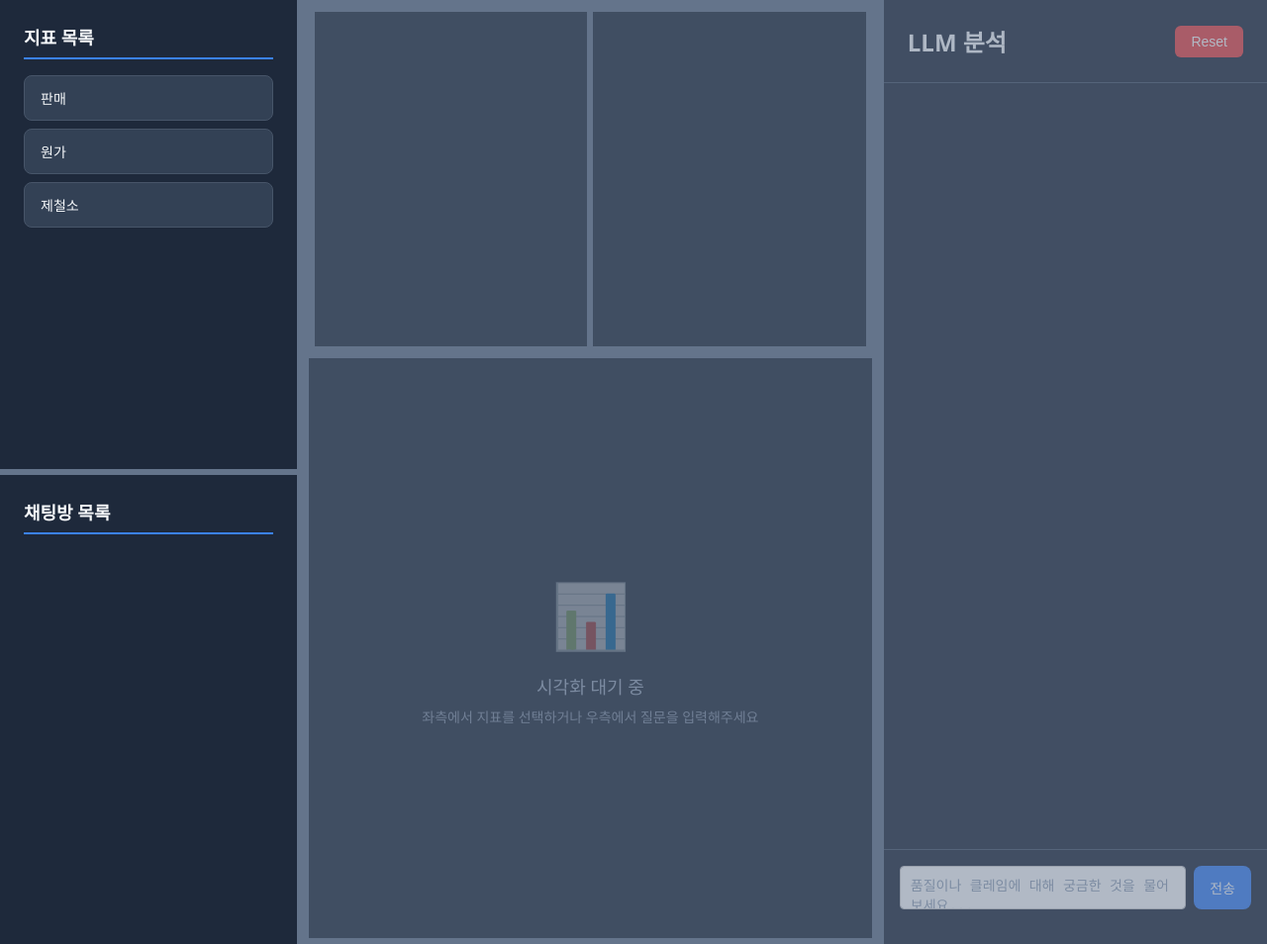
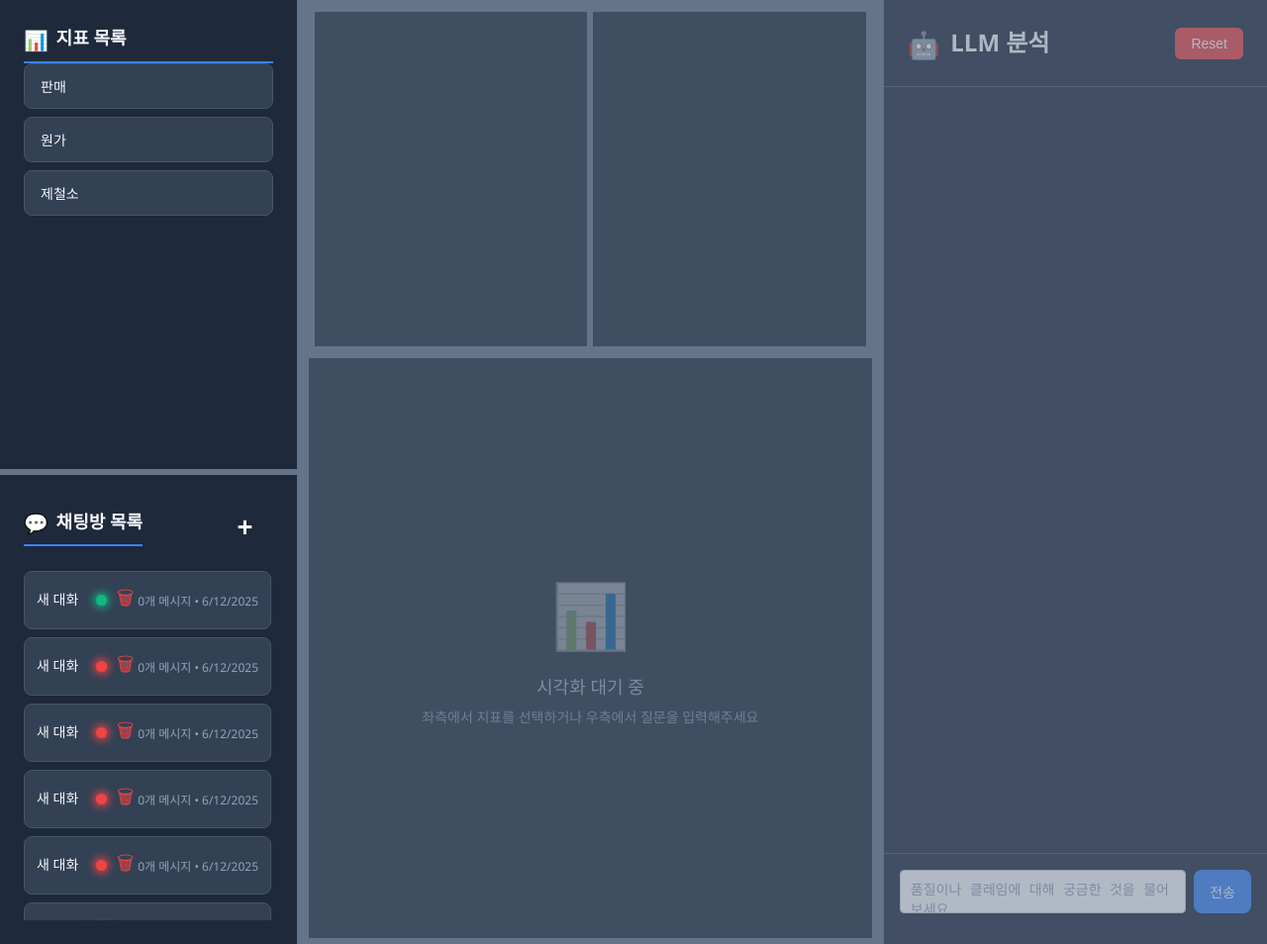
Before and after one commit to JeongUiHong37/2-, a FastAPI app: page / in a window 1280 px wide. Shown: the whole page at 99% size. Run offline with FastAPI, Linux system fonts and the light colour scheme; data that the repository does not hold is empty; some libraries are stand-ins or nearby versions.

Commit message:
UI: 소제목 앞에 연관 아이콘 추가 및 스타일 개선

```diff
--- a/main.py
+++ b/main.py
@@ -44,6 +44,16 @@ async def lifespan(app: FastAPI):
         else:
             print("Database already contains data")
 
+        # --- 여기서 기본 채팅방 5개 생성 ---
+        if not sessions:
+            for _ in range(5):
+                session_id = str(uuid.uuid4())
+                sessions[session_id] = ChatSession(
+                    session_id=session_id,
+                    chat_history=[],
+                    current_state="idle",
+                    created_at=datetime.now()
+                )
     except Exception as e:
         print(f"Error during startup: {e}")
         raise
@@ -158,29 +168,37 @@ async def reset_session(request: ResetRequest):
 
     return {"status": "success", "message": "Session reset successfully"}
 
+@app.post("/api/delete_session")
+async def delete_session(request: ResetRequest):
+    """채팅 세션 삭제"""
+    if request.session_id not in sessions:
+        raise HTTPException(status_code=404, detail="Session not found")
+    del sessions[request.session_id]
+    return {"status": "success"}
+
 @app.get("/api/sessions")
 async def get_sessions():
     """Get list of all sessions (for chat history panel)"""
     try:
         session_list = []
         for session_id, session in sessions.items():
-            if session.chat_history:
-                # Get first user message as title
-                first_message = next(
-                    (msg for msg in session.chat_history if msg["role"] == "user"),
-                    {"content": "새 대화"}
-                )
-                session_list.append({
-                    "session_id": session_id,
-                    "title": first_message["content"][:50] + "..." if len(first_message["content"]) > 50 else first_message["content"],
-                    "created_at": session.created_at.isoformat(),
-                    "message_count": len(session.chat_history)
-                })
-
+            # 첫 user 메시지 요약(30자 이내, 줄바꿈 제거)
+            first_message = next(
+                (msg for msg in session.chat_history if msg["role"] == "user"),
+                {"content": "새 대화"}
+            )
+            summary = first_message["content"].replace("\n", " ").strip()
+            if len(summary) > 30:
+                summary = summary[:30] + "..."
+            session_list.append({
+                "session_id": session_id,
+                "title": summary,
+                "created_at": session.created_at.isoformat(),
+                "message_count": len(session.chat_history)
+            })
         # Sort by creation time, newest first
         session_list.sort(key=lambda x: x["created_at"], reverse=True)
         return session_list
-
     except Exception as e:
         print(f"Error in get_sessions: {e}")
         raise HTTPException(status_code=500, detail=str(e))
--- a/static/script.js
+++ b/static/script.js
@@ -10,6 +10,16 @@ class QualityAnalysisApp {
         await this.startNewSession();
         await this.loadSessions();
         this.setupChartContainer();
+        // 플러스 버튼 이벤트 바인딩
+        setTimeout(() => {
+            const newBtn = document.getElementById('new-session-btn');
+            if (newBtn) {
+                newBtn.addEventListener('click', async () => {
+                    await this.startNewSession();
+                    await this.loadSession(this.currentSessionId);
+                });
+            }
+        }, 0);
     }
 
     bindEvents() {
@@ -52,8 +62,18 @@ class QualityAnalysisApp {
             }
         });
 
-        // Session selection
+        // Session selection & 삭제 이벤트 위임
         document.addEventListener('click', (e) => {
+            // 삭제 버튼 클릭
+            if (e.target.classList.contains('session-delete-btn')) {
+                e.stopPropagation();
+                const sessionId = e.target.dataset.sessionId;
+                if (confirm('이 채팅방을 삭제하시겠습니까?')) {
+                    this.deleteSession(sessionId);
+                }
+                return;
+            }
+            // 채팅방 선택
             if (e.target.closest('.session-item')) {
                 const sessionId = e.target.closest('.session-item').dataset.sessionId;
                 this.loadSession(sessionId);
@@ -701,14 +721,15 @@ class QualityAnalysisApp {
 
             const sessions = await response.json();
             const container = document.querySelector('.chat-sessions');
-
+            const currentId = this.currentSessionId;
             container.innerHTML = sessions.map(session => `
-                <li class="session-item" data-session-id="${session.session_id}">
-                    <div class="session-title">${session.title}</div>
+                <li class="session-item${session.session_id === currentId ? ' active' : ''}" data-session-id="${session.session_id}">
+                    <span class="session-title">${session.title}</span>
+                    <span class="session-status ${session.session_id === currentId ? 'active' : 'inactive'}"></span>
+                    <button class="session-delete-btn" title="채팅방 삭제" data-session-id="${session.session_id}">&#128465;</button>
                     <div class="session-meta">${session.message_count}개 메시지 • ${new Date(session.created_at).toLocaleDateString()}</div>
                 </li>
             `).join('');
-
         } catch (error) {
             console.error('Error loading sessions:', error);
         }
@@ -733,9 +754,33 @@ class QualityAnalysisApp {
 
             this.showInfo('이전 대화를 불러왔습니다.');
 
+            // 채팅방 리스트 active 상태 즉시 반영
+            await this.loadSessions();
+
         } catch (error) {
             console.error('Error loading session:', error);
             this.showError('세션을 불러올 수 없습니다.');
+        }
+    }
+
+    async deleteSession(sessionId) {
+        try {
+            const response = await fetch('/api/delete_session', {
+                method: 'POST',
+                headers: { 'Content-Type': 'application/json' },
+                body: JSON.stringify({ session_id: sessionId })
+            });
+            if (!response.ok) throw new Error('삭제 실패');
+            // 삭제 후 리스트 갱신
+            await this.loadSessions();
+            // 현재 삭제한 세션이 선택된 세션이면, 아무것도 선택 안 함
+            if (this.currentSessionId === sessionId) {
+                this.currentSessionId = null;
+                document.getElementById('chat-messages').innerHTML = '';
+            }
+            this.showSuccess('채팅방이 삭제되었습니다.');
+        } catch (error) {
+            this.showError('채팅방 삭제 중 오류 발생');
         }
     }
 
--- a/static/style.css
+++ b/static/style.css
@@ -42,22 +42,32 @@ body {
 
 /* Left Panel */
 .left-panel {
-    display: grid;
-    grid-template-rows: 1fr 1fr;
+    display: flex;
+    flex-direction: column;
+    height: 100vh;
     gap: 6px;
 }
 
 .metrics-panel, .chat-history-panel {
+    flex: 1 1 0%;
+    min-height: 0;
     background: var(--primary-blue);
     padding: 1.5rem;
     overflow-y: auto;
+}
+
+.chat-title-row {
+    display: flex;
+    align-items: center;
+    justify-content: space-between;
+    margin-bottom: 1rem;
 }
 
 .panel-title {
     font-size: 1.125rem;
     font-weight: 600;
     color: var(--text-primary);
-    margin-bottom: 1rem;
+    margin-bottom: 0;
     padding-bottom: 0.5rem;
     border-bottom: 2px solid var(--accent-blue);
 }
@@ -138,6 +148,9 @@ body {
     margin-bottom: 0.5rem;
     cursor: pointer;
     transition: all 0.2s ease;
+    display: flex;
+    align-items: center;
+    justify-content: space-between;
 }
 
 .session-item:hover {
@@ -149,6 +162,10 @@ body {
     font-size: 0.875rem;
     color: var(--text-primary);
     margin-bottom: 0.25rem;
+    flex: 1 1 auto;
+    overflow: hidden;
+    text-overflow: ellipsis;
+    white-space: nowrap;
 }
 
 .session-meta {
@@ -224,22 +241,23 @@ body {
 }
 
 .chart-title {
-    font-size: 2.0rem;
-    font-weight: 700;
+    font-size: 1.25rem;
+    font-weight: 600;
     color: var(--text-primary);
+    margin-bottom: 0;
 }
 
 .chart-actions {
     display: flex;
-    gap: 1rem;
+    gap: 0.5rem;
     justify-content: flex-end;
     align-items: center;
     margin-left: auto;
 }
 
 .chart-btn {
-    padding: 1rem 2.2rem;
-    font-size: 1.5rem;
+    padding: 0.5rem 1.2rem;
+    font-size: 1rem;
     background: var(--primary-dark);
     border: 1px solid var(--border-color);
     border-radius: 0.375rem;
@@ -639,3 +657,96 @@ body {
     white-space: pre-wrap;
     overflow-x: auto;
 }
+
+.new-session-btn-container {
+    position: absolute;
+    top: 0.1em;
+    right: 0.5em;
+    z-index: 2;
+    display: flex;
+    align-items: center;
+    height: 2.2em;
+}
+
+.new-session-btn {
+    background: none;
+    color: white;
+    border: none;
+    border-radius: 50%;
+    width: 2.1em;
+    height: 2.1em;
+    font-size: 1.7em;
+    font-weight: bold;
+    margin-left: 0.5em;
+    cursor: pointer;
+    box-shadow: none;
+    transition: background 0.2s, color 0.2s;
+    vertical-align: middle;
+    display: flex;
+    align-items: center;
+    justify-content: center;
+    line-height: 1;
+}
+.new-session-btn:hover {
+    background: var(--accent-blue);
+    color: white;
+}
+
+.session-status {
+    display: inline-block;
+    width: 0.7em;
+    height: 0.7em;
+    border-radius: 50%;
+    margin-left: 0.5em;
+    vertical-align: middle;
+    box-shadow: 0 0 6px 1px rgba(0,0,0,0.15);
+}
+.session-status.active {
+    background: var(--success-color);
+    box-shadow: 0 0 8px 2px var(--success-color);
+}
+.session-status.inactive {
+    background: var(--error-color);
+    box-shadow: 0 0 8px 2px var(--error-color);
+}
+
+.chat-history-panel {
+    position: relative;
+    flex: 1 1 0%;
+    height: auto;
+    max-height: none;
+    display: flex;
+    flex-direction: column;
+    overflow: hidden;
+}
+
+.chat-sessions {
+    flex: 1 1 0%;
+    min-height: 0;
+    height: 100%;
+    overflow-y: scroll; /* 항상 스크롤바 표시 */
+    padding-right: 2px;
+}
+
+.session-delete-btn {
+    background: none;
+    border: none;
+    color: var(--error-color); /* 빨간색 */
+    cursor: pointer;
+    font-size: 1.2em;
+    margin-left: 0.5em;
+    vertical-align: middle;
+    transition: color 0.2s;
+    flex-shrink: 0;
+    margin-right: 0.2em;
+}
+.session-delete-btn:hover {
+    color: #ff5555;
+}
+
+.section-icon {
+    margin-right: 0.4em;
+    font-size: 1.1em;
+    vertical-align: middle;
+    display: inline-block;
+}
--- a/templates/index.html
+++ b/templates/index.html
@@ -13,7 +13,7 @@
         <div class="left-panel">
             <!-- Metrics Panel -->
             <div class="metrics-panel">
-                <h2 class="panel-title">지표 목록</h2>
+                <h2 class="panel-title"><span class="section-icon">📊</span>지표 목록</h2>
                 <ul class="metrics-list">
                     <li class="metric-item">
                         <button class="metric-button">판매</button>
@@ -43,7 +43,10 @@
 
             <!-- Chat History Panel -->
             <div class="chat-history-panel">
-                <h2 class="panel-title">채팅방 목록</h2>
+                <div class="chat-title-row" style="display: flex; align-items: center; justify-content: space-between;">
+                    <h2 class="panel-title" style="margin-bottom: 0;"><span class="section-icon">💬</span>채팅방 목록</h2>
+                    <button id="new-session-btn" class="new-session-btn" title="새 대화 시작">+</button>
+                </div>
                 <ul class="chat-sessions">
                     <!-- Sessions will be loaded dynamically -->
                 </ul>
@@ -73,7 +76,7 @@
         <!-- Right Panel - Chat -->
         <div class="right-panel">
             <div class="chat-header">
-                <h2 class="chat-title">LLM 분석</h2>
+                <h2 class="chat-title"><span class="section-icon">🤖</span>LLM 분석</h2>
                 <button id="reset-btn" class="reset-btn">Reset</button>
             </div>
 
```
